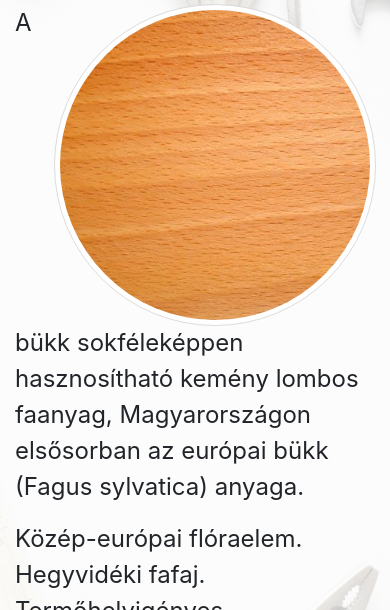
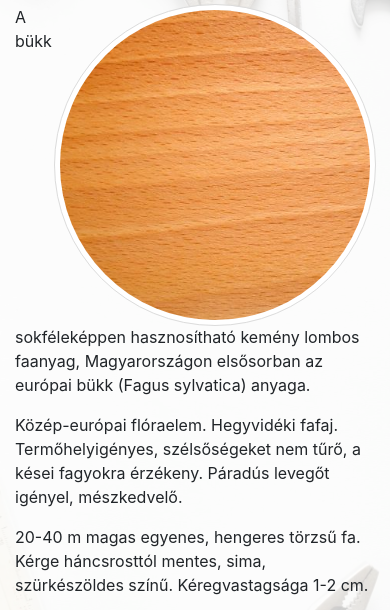
Before and after one commit to koosbalazsbence/DIY_barkacs, a plain HTML site: page beech/beech.html in a window 390 px wide. Shown: the part 159-769 px from the top of the page. Drawn offline with nearby package versions, Linux system fonts and the light colour scheme; a web font is replaced by a local one.

Commit message:
bugFixes

```diff
--- a/about/style.css
+++ b/about/style.css
@@ -141,12 +141,12 @@ body{
 }
 @media screen and (max-width: 1145px){
     .container-fluid{
-        padding-bottom: 85rem;
+        padding-bottom: 85rem !important;
     }
 }
 @media screen and (max-width: 785px){
     .container-fluid{
-        padding-bottom: 135rem;
+        padding-bottom: 135rem !important;
     }
 }
 
--- a/beech/style.css
+++ b/beech/style.css
@@ -151,7 +151,10 @@ body{
 
 @media screen and (max-width: 576px) {
     .container-fluid{
-        padding-bottom: 140rem;
+        padding-bottom: 100rem;
+    }
+    p{
+        font-size: 1rem !important;
     }
 }
 
--- a/paints/style.css
+++ b/paints/style.css
@@ -137,6 +137,16 @@ body{
     height: calc(100vh - 8.75rem);
     padding-bottom: 80rem !important;
 }
+@media screen and (max-width: 1145px){
+    .container-fluid{
+        padding-bottom: 95rem !important;
+    }
+}
+@media screen and (max-width: 755px){
+    .container-fluid{
+        padding-bottom: 305rem !important;
+    }
+}
 
 /* //Container */
 
```
Also changed, not shown: drill/drill.html (+2 -2 lines).
